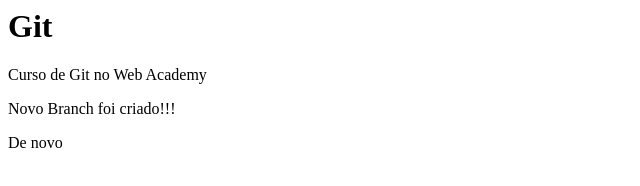
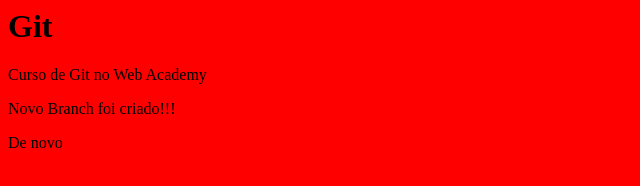
Before and after one commit to Rodrigo-bs/WebAcademy, a plain HTML site: page index.html in a window 1280 px wide. Shown: the whole page, without its empty margins (0-640 px from the left). Drawn offline with Linux system fonts and the light colour scheme.

Commit message:
Adicionei o arquivo css

```diff
--- a/index.html
+++ b/index.html
@@ -1,6 +1,7 @@
 <html>
 <head>
     <title>Web Academy</title>
+    <link rel="stylesheet" href="./style.css">
 </head>
 <body>
     <h1>Git</h1>
--- /dev/null
+++ b/style.css
@@ -0,0 +1,3 @@
+body {
+    background: #ff0000;
+}
```
